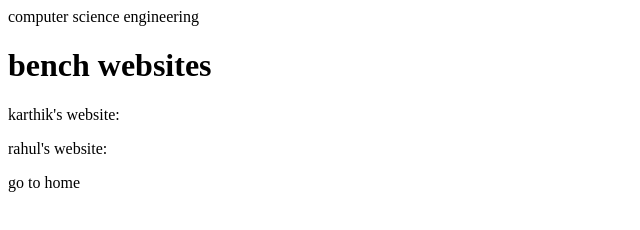
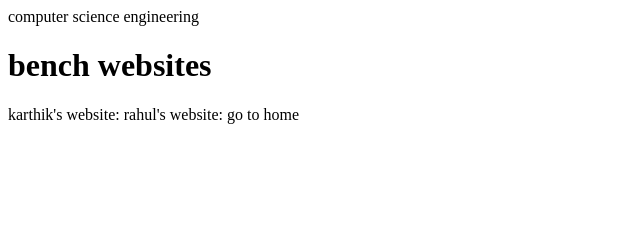
Before and after one commit to MeruguSanthiPriya/intro, a plain HTML site: page cse.html in a window 1280 px wide. Shown: the whole page, without its empty margins (0-640 px from the left). Drawn offline with Linux system fonts and the light colour scheme.

Commit message:
removing tags

```diff
--- a/cse.html
+++ b/cse.html
@@ -2,7 +2,7 @@
 <title> about cse</title>
 <p> computer science engineering</p>
 <h1>bench websites</h1>
-<p>karthik's website:<a href="https://skarthik112.github.io/intro/"></a></p>
-<p>rahul's website:<a href="https://rvrahul489.github.io/intro/"></a></p>
-<p>go to home<a href="index.html"></a></p>
+karthik's website:<a href="https://skarthik112.github.io/intro/"></a>
+rahul's website:<a href="https://rvrahul489.github.io/intro/"></a>
+go to home<a href="index.html"></a>
 </html>
```
